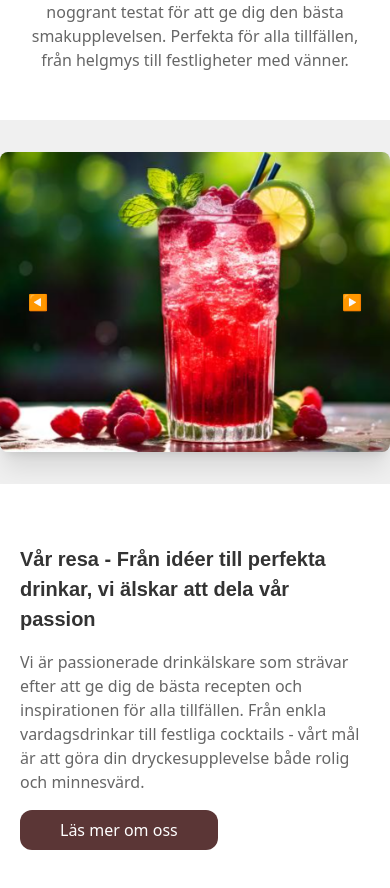
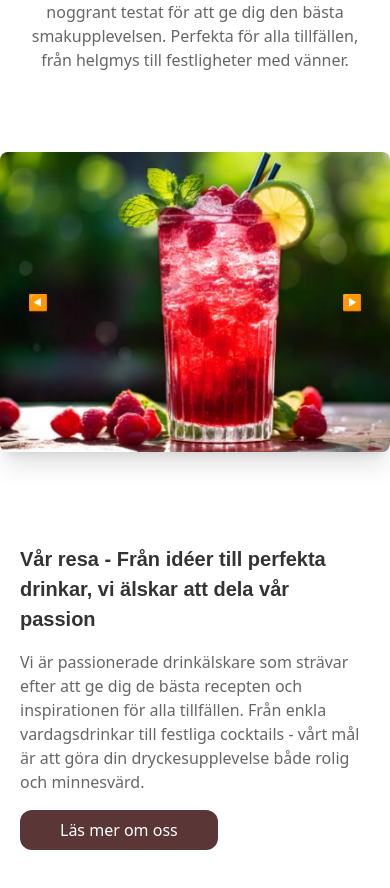
Before and after one commit to Topler97/Examensarbete, a Next.js app: page / in a window 390 px wide. Shown: the part 884-1772 px from the top of the page. Built offline with nearby package versions, Linux system fonts and the light colour scheme.

Commit message:
remove bg at imageSlider

```diff
--- a/app/components/ImageSlider/slider.jsx
+++ b/app/components/ImageSlider/slider.jsx
@@ -23,7 +23,7 @@
   };
 
   return (
-    <div className="relative w-full max-w-full mx-auto py-8 overflow-hidden bg-[#F0F0F0]">
+    <div className="relative w-full max-w-full mx-auto py-8 overflow-hidden md:bg-[#F0F0F0]">
       <div className="flex items-center justify-center gap-2">
 
         {/* Föregående bild - endast synlig på större skärmar */}
```
